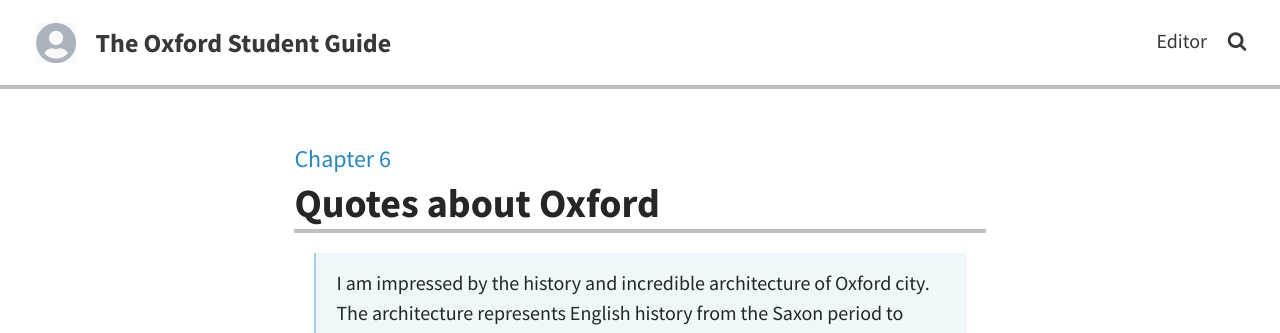
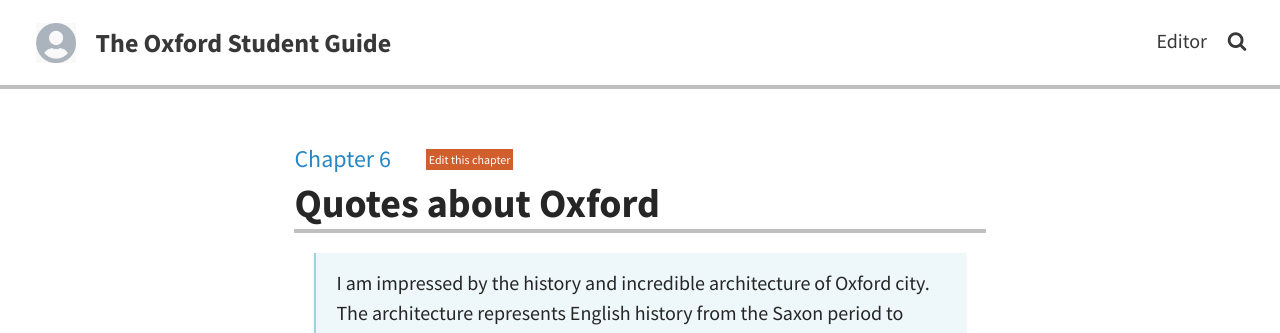
Before and after one commit to oxfordstudentguide/oxfordstudentguide.github.io, a Jekyll site: the page built from _chapters/oxford-quotes.md, in a window 1280 px wide. Shown: the top 333 px of the page. Built offline with Jekyll 4.4.1, drawn with Linux system fonts in a browser that asks for light colours.

Commit message:
added edits to chapters

```diff
--- a/_layouts/chapter.html
+++ b/_layouts/chapter.html
@@ -3,11 +3,11 @@ layout: default
 ---
 <article {% if page.header_feature_image %}class="feature-image"{% endif %}>
   <header id="main">
-      <p id="chapter{{ page.chapter }}" class="chapternumber">Chapter {{ page.chapter }}</p>
+      <p id="chapter{{ page.chapter }}" class="chapternumber">Chapter {{ page.chapter }} <a class="editlink" title="With permission through GitHub" href="/admin/#/edit{{ page.url }}">Edit this chapter</a></p>
       <h1 id="{{ page.title }}" class="title">{{ page.title }}</h1>
   </header>
   <section class="post-content">
-      {{ content | replace: "_uploads", "uploads" }}
+      {{ content }}
   </section>
 </article>
 
--- a/assets/css/styles.css
+++ b/assets/css/styles.css
@@ -1267,3 +1267,20 @@ p.chapternumber {
   border-bottom: 1px solid silver;
   font-size: .8em;
 }
+
+
+.editlink {
+  font-size: .5em;
+  color: white;
+  background: #d15e2d;
+  padding:3px;
+  margin-left: 30px;
+  position: relative;
+  bottom: 3px;
+}
+
+ a.editlink:hover {
+  text-decoration: none;
+  background: #b5af21;
+  color: white;
+}
```
Also changed, not shown: Gemfile.lock.
